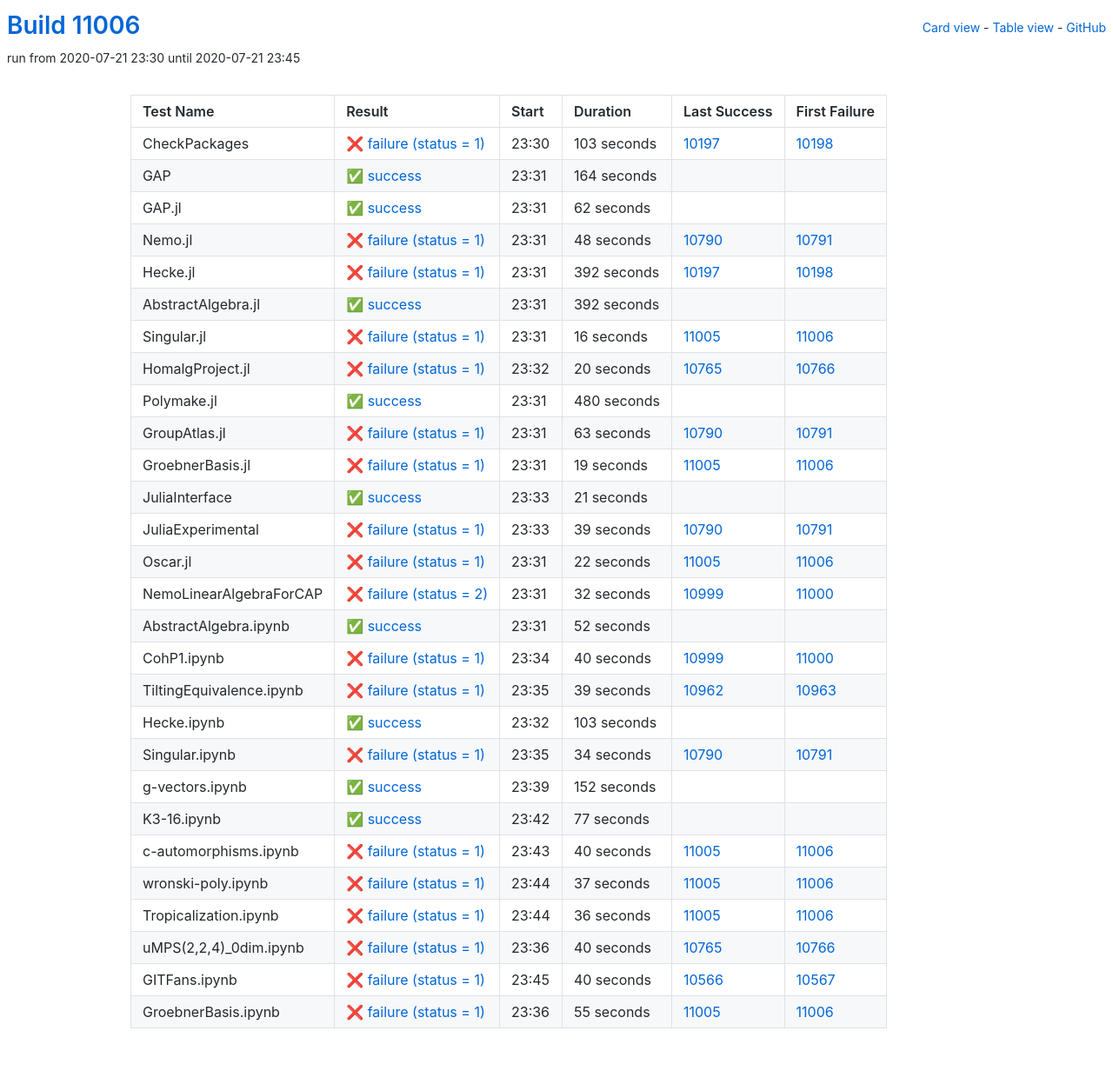
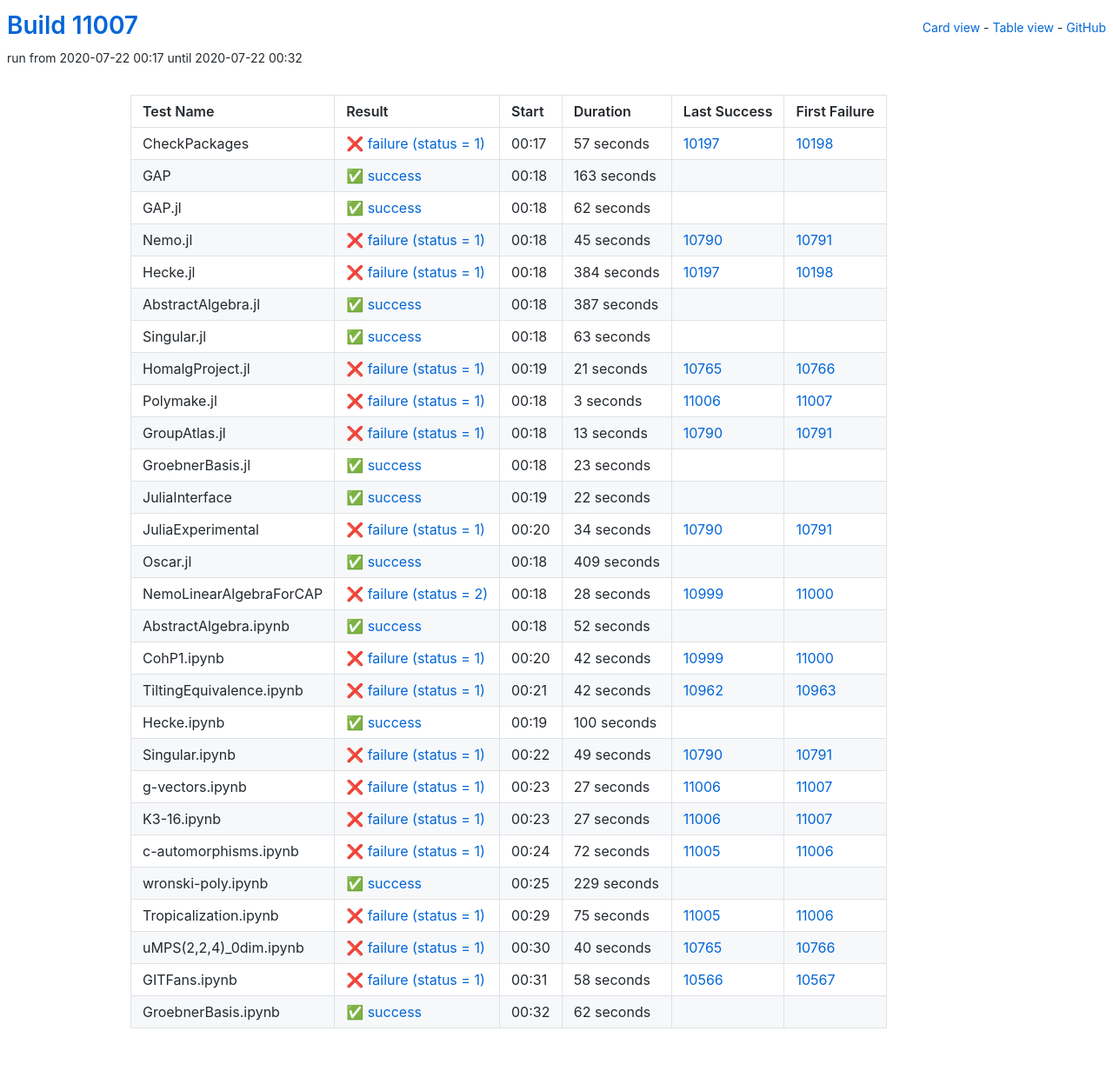
Before and after one commit to oscar-system/oscar-ci-status, a Jekyll site: the page built from table.html, in a window 1280 px wide. Shown: the whole page at 87% size. Built offline with Jekyll 4.4.1, drawn with Linux system fonts in a browser that asks for light colours.

Commit message:
Build #11007

```diff
--- a/_data/ci.yml
+++ b/_data/ci.yml
@@ -1,6 +1,6 @@
 ---
-build: 11006
-build_url: https://oscarci.mathematik.uni-kl.de/job/oscar/11006/
+build: 11007
+build_url: https://oscarci.mathematik.uni-kl.de/job/oscar/11007/
 job: oscar
 organization: oscar-system
 repo: oscar-ci-status
@@ -8,32 +8,32 @@
 tests:
 - name: CheckPackages
   id: checkpackages
-  log: https://oscarci.mathematik.uni-kl.de/job/oscar/11006/artifact/logs/build-11006/CheckPackages.log
-  start: 2020-07-21 23:30
+  log: https://oscarci.mathematik.uni-kl.de/job/oscar/11007/artifact/logs/build-11007/CheckPackages.log
+  start: 2020-07-22 00:17
   success: false
   exitcode: 1
   status: failure
-  duration: 103
+  duration: 57
   last_success: 10197
   last_success_url: https://oscarci.mathematik.uni-kl.de/job/oscar/10197/
   first_failure: 10198
   first_failure_url: https://oscarci.mathematik.uni-kl.de/job/oscar/10198/
 - name: GAP
   id: gap
-  log: https://oscarci.mathematik.uni-kl.de/job/oscar/11006/artifact/logs/build-11006/GAP.log
-  start: 2020-07-21 23:31
+  log: https://oscarci.mathematik.uni-kl.de/job/oscar/11007/artifact/logs/build-11007/GAP.log
+  start: 2020-07-22 00:18
   success: true
   exitcode: 0
   status: success
-  duration: 164
+  duration: 163
   last_success: false
   last_success_url:
   first_failure: false
   first_failure_url:
 - name: GAP.jl
   id: gap-jl
-  log: https://oscarci.mathematik.uni-kl.de/job/oscar/11006/artifact/logs/build-11006/GAP.jl.log
-  start: 2020-07-21 23:31
+  log: https://oscarci.mathematik.uni-kl.de/job/oscar/11007/artifact/logs/build-11007/GAP.jl.log
+  start: 2020-07-22 00:18
   success: true
   exitcode: 0
   status: success
@@ -44,152 +44,152 @@
   first_failure_url:
 - name: Nemo.jl
   id: nemo-jl
-  log: https://oscarci.mathematik.uni-kl.de/job/oscar/11006/artifact/logs/build-11006/Nemo.jl.log
-  start: 2020-07-21 23:31
+  log: https://oscarci.mathematik.uni-kl.de/job/oscar/11007/artifact/logs/build-11007/Nemo.jl.log
+  start: 2020-07-22 00:18
   success: false
   exitcode: 1
   status: failure
-  duration: 48
+  duration: 45
   last_success: 10790
   last_success_url: https://oscarci.mathematik.uni-kl.de/job/oscar/10790/
   first_failure: 10791
   first_failure_url: https://oscarci.mathematik.uni-kl.de/job/oscar/10791/
 - name: Hecke.jl
   id: hecke-jl
-  log: https://oscarci.mathematik.uni-kl.de/job/oscar/11006/artifact/logs/build-11006/Hecke.jl.log
-  start: 2020-07-21 23:31
+  log: https://oscarci.mathematik.uni-kl.de/job/oscar/11007/artifact/logs/build-11007/Hecke.jl.log
+  start: 2020-07-22 00:18
   success: false
   exitcode: 1
   status: failure
-  duration: 392
+  duration: 384
   last_success: 10197
   last_success_url: https://oscarci.mathematik.uni-kl.de/job/oscar/10197/
   first_failure: 10198
   first_failure_url: https://oscarci.mathematik.uni-kl.de/job/oscar/10198/
 - name: AbstractAlgebra.jl
   id: abstractalgebra-jl
-  log: https://oscarci.mathematik.uni-kl.de/job/oscar/11006/artifact/logs/build-11006/AbstractAlgebra.jl.log
-  start: 2020-07-21 23:31
+  log: https://oscarci.mathematik.uni-kl.de/job/oscar/11007/artifact/logs/build-11007/AbstractAlgebra.jl.log
+  start: 2020-07-22 00:18
   success: true
   exitcode: 0
   status: success
-  duration: 392
+  duration: 387
   last_success: false
   last_success_url:
   first_failure: false
   first_failure_url:
 - name: Singular.jl
   id: singular-jl
-  log: https://oscarci.mathematik.uni-kl.de/job/oscar/11006/artifact/logs/build-11006/Singular.jl.log
-  start: 2020-07-21 23:31
+  log: https://oscarci.mathematik.uni-kl.de/job/oscar/11007/artifact/logs/build-11007/Singular.jl.log
+  start: 2020-07-22 00:18
+  success: true
+  exitcode: 0
+  status: success
+  duration: 63
+  last_success: false
+  last_success_url:
+  first_failure: false
+  first_failure_url:
+- name: HomalgProject.jl
+  id: homalgproject-jl
+  log: https://oscarci.mathematik.uni-kl.de/job/oscar/11007/artifact/logs/build-11007/HomalgProject.jl.log
+  start: 2020-07-22 00:19
   success: false
   exitcode: 1
   status: failure
-  duration: 16
-  last_success: 11005
-  last_success_url: https://oscarci.mathematik.uni-kl.de/job/oscar/11005/
-  first_failure: 11006
-  first_failure_url: https://oscarci.mathematik.uni-kl.de/job/oscar/11006/
-- name: HomalgProject.jl
-  id: homalgproject-jl
-  log: https://oscarci.mathematik.uni-kl.de/job/oscar/11006/artifact/logs/build-11006/HomalgProject.jl.log
-  start: 2020-07-21 23:32
-  success: false
-  exitcode: 1
-  status: failure
-  duration: 20
+  duration: 21
   last_success: 10765
   last_success_url: https://oscarci.mathematik.uni-kl.de/job/oscar/10765/
   first_failure: 10766
   first_failure_url: https://oscarci.mathematik.uni-kl.de/job/oscar/10766/
 - name: Polymake.jl
   id: polymake-jl
-  log: https://oscarci.mathematik.uni-kl.de/job/oscar/11006/artifact/logs/build-11006/Polymake.jl.log
-  start: 2020-07-21 23:31
-  success: true
-  exitcode: 0
-  status: success
-  duration: 480
-  last_success: false
-  last_success_url:
-  first_failure: false
-  first_failure_url:
-- name: GroupAtlas.jl
-  id: groupatlas-jl
-  log: https://oscarci.mathematik.uni-kl.de/job/oscar/11006/artifact/logs/build-11006/GroupAtlas.jl.log
-  start: 2020-07-21 23:31
+  log: https://oscarci.mathematik.uni-kl.de/job/oscar/11007/artifact/logs/build-11007/Polymake.jl.log
+  start: 2020-07-22 00:18
   success: false
   exitcode: 1
   status: failure
-  duration: 63
+  duration: 3
+  last_success: 11006
+  last_success_url: https://oscarci.mathematik.uni-kl.de/job/oscar/11006/
+  first_failure: 11007
+  first_failure_url: https://oscarci.mathematik.uni-kl.de/job/oscar/11007/
+- name: GroupAtlas.jl
+  id: groupatlas-jl
+  log: https://oscarci.mathematik.uni-kl.de/job/oscar/11007/artifact/logs/build-11007/GroupAtlas.jl.log
+  start: 2020-07-22 00:18
+  success: false
+  exitcode: 1
+  status: failure
+  duration: 13
   last_success: 10790
   last_success_url: https://oscarci.mathematik.uni-kl.de/job/oscar/10790/
   first_failure: 10791
   first_failure_url: https://oscarci.mathematik.uni-kl.de/job/oscar/10791/
 - name: GroebnerBasis.jl
   id: groebnerbasis-jl
-  log: https://oscarci.mathematik.uni-kl.de/job/oscar/11006/artifact/logs/build-11006/GroebnerBasis.jl.log
-  start: 2020-07-21 23:31
-  success: false
-  exitcode: 1
-  status: failure
-  duration: 19
-  last_success: 11005
-  last_success_url: https://oscarci.mathematik.uni-kl.de/job/oscar/11005/
-  first_failure: 11006
-  first_failure_url: https://oscarci.mathematik.uni-kl.de/job/oscar/11006/
-- name: JuliaInterface
-  id: juliainterface
-  log: https://oscarci.mathematik.uni-kl.de/job/oscar/11006/artifact/logs/build-11006/JuliaInterface.log
-  start: 2020-07-21 23:33
+  log: https://oscarci.mathematik.uni-kl.de/job/oscar/11007/artifact/logs/build-11007/GroebnerBasis.jl.log
+  start: 2020-07-22 00:18
   success: true
   exitcode: 0
   status: success
-  duration: 21
+  duration: 23
+  last_success: false
+  last_success_url:
+  first_failure: false
+  first_failure_url:
+- name: JuliaInterface
+  id: juliainterface
+  log: https://oscarci.mathematik.uni-kl.de/job/oscar/11007/artifact/logs/build-11007/JuliaInterface.log
+  start: 2020-07-22 00:19
+  success: true
+  exitcode: 0
+  status: success
+  duration: 22
   last_success: false
   last_success_url:
   first_failure: false
   first_failure_url:
 - name: JuliaExperimental
   id: juliaexperimental
-  log: https://oscarci.mathematik.uni-kl.de/job/oscar/11006/artifact/logs/build-11006/JuliaExperimental.log
-  start: 2020-07-21 23:33
+  log: https://oscarci.mathematik.uni-kl.de/job/oscar/11007/artifact/logs/build-11007/JuliaExperimental.log
+  start: 2020-07-22 00:20
   success: false
   exitcode: 1
   status: failure
-  duration: 39
+  duration: 34
   last_success: 10790
   last_success_url: https://oscarci.mathematik.uni-kl.de/job/oscar/10790/
   first_failure: 10791
   first_failure_url: https://oscarci.mathematik.uni-kl.de/job/oscar/10791/
 - name: Oscar.jl
   id: oscar-jl
-  log: https://oscarci.mathematik.uni-kl.de/job/oscar/11006/artifact/logs/build-11006/Oscar.jl.log
-  start: 2020-07-21 23:31
-  success: false
-  exitcode: 1
-  status: failure
-  duration: 22
-  last_success: 11005
-  last_success_url: https://oscarci.mathematik.uni-kl.de/job/oscar/11005/
-  first_failure: 11006
-  first_failure_url: https://oscarci.mathematik.uni-kl.de/job/oscar/11006/
+  log: https://oscarci.mathematik.uni-kl.de/job/oscar/11007/artifact/logs/build-11007/Oscar.jl.log
+  start: 2020-07-22 00:18
+  success: true
+  exitcode: 0
+  status: success
+  duration: 409
+  last_success: false
+  last_success_url:
+  first_failure: false
+  first_failure_url:
 - name: NemoLinearAlgebraForCAP
   id: nemolinearalgebraforcap
-  log: https://oscarci.mathematik.uni-kl.de/job/oscar/11006/artifact/logs/build-11006/NemoLinearAlgebraForCAP.log
-  start: 2020-07-21 23:31
+  log: https://oscarci.mathematik.uni-kl.de/job/oscar/11007/artifact/logs/build-11007/NemoLinearAlgebraForCAP.log
+  start: 2020-07-22 00:18
   success: false
   exitcode: 2
   status: failure
-  duration: 32
+  duration: 28
   last_success: 10999
   last_success_url: https://oscarci.mathematik.uni-kl.de/job/oscar/10999/
   first_failure: 11000
   first_failure_url: https://oscarci.mathematik.uni-kl.de/job/oscar/11000/
 - name: AbstractAlgebra.ipynb
   id: abstractalgebra-ipynb
-  log: https://oscarci.mathematik.uni-kl.de/job/oscar/11006/artifact/logs/build-11006/AbstractAlgebra.ipynb.log
-  start: 2020-07-21 23:31
+  log: https://oscarci.mathematik.uni-kl.de/job/oscar/11007/artifact/logs/build-11007/AbstractAlgebra.ipynb.log
+  start: 2020-07-22 00:18
   success: true
   exitcode: 0
   status: success
@@ -200,116 +200,116 @@
   first_failure_url:
 - name: CohP1.ipynb
   id: cohp1-ipynb
-  log: https://oscarci.mathematik.uni-kl.de/job/oscar/11006/artifact/logs/build-11006/CohP1.ipynb.log
-  start: 2020-07-21 23:34
+  log: https://oscarci.mathematik.uni-kl.de/job/oscar/11007/artifact/logs/build-11007/CohP1.ipynb.log
+  start: 2020-07-22 00:20
   success: false
   exitcode: 1
   status: failure
-  duration: 40
+  duration: 42
   last_success: 10999
   last_success_url: https://oscarci.mathematik.uni-kl.de/job/oscar/10999/
   first_failure: 11000
   first_failure_url: https://oscarci.mathematik.uni-kl.de/job/oscar/11000/
 - name: TiltingEquivalence.ipynb
   id: tiltingequivalence-ipynb
-  log: https://oscarci.mathematik.uni-kl.de/job/oscar/11006/artifact/logs/build-11006/TiltingEquivalence.ipynb.log
-  start: 2020-07-21 23:35
+  log: https://oscarci.mathematik.uni-kl.de/job/oscar/11007/artifact/logs/build-11007/TiltingEquivalence.ipynb.log
+  start: 2020-07-22 00:21
   success: false
   exitcode: 1
   status: failure
-  duration: 39
+  duration: 42
   last_success: 10962
   last_success_url: https://oscarci.mathematik.uni-kl.de/job/oscar/10962/
   first_failure: 10963
   first_failure_url: https://oscarci.mathematik.uni-kl.de/job/oscar/10963/
 - name: Hecke.ipynb
   id: hecke-ipynb
-  log: https://oscarci.mathematik.uni-kl.de/job/oscar/11006/artifact/logs/build-11006/Hecke.ipynb.log
-  start: 2020-07-21 23:32
+  log: https://oscarci.mathematik.uni-kl.de/job/oscar/11007/artifact/logs/build-11007/Hecke.ipynb.log
+  start: 2020-07-22 00:19
   success: true
   exitcode: 0
   status: success
-  duration: 103
+  duration: 100
   last_success: false
   last_success_url:
   first_failure: false
   first_failure_url:
 - name: Singular.ipynb
   id: singular-ipynb
-  log: https://oscarci.mathematik.uni-kl.de/job/oscar/11006/artifact/logs/build-11006/Singular.ipynb.log
-  start: 2020-07-21 23:35
+  log: https://oscarci.mathematik.uni-kl.de/job/oscar/11007/artifact/logs/build-11007/Singular.ipynb.log
+  start: 2020-07-22 00:22
   success: false
   exitcode: 1
   status: failure
-  duration: 34
+  duration: 49
   last_success: 10790
   last_success_url: https://oscarci.mathematik.uni-kl.de/job/oscar/10790/
   first_failure: 10791
   first_failure_url: https://oscarci.mathematik.uni-kl.de/job/oscar/10791/
 - name: g-vectors.ipynb
   id: g-vectors-ipynb
-  log: https://oscarci.mathematik.uni-kl.de/job/oscar/11006/artifact/logs/build-11006/g-vectors.ipynb.log
-  start: 2020-07-21 23:39
-  success: true
-  exitcode: 0
-  status: success
-  duration: 152
-  last_success: false
-  last_success_url:
-  first_failure: false
-  first_failure_url:
-- name: K3-16.ipynb
-  id: k3-16-ipynb
-  log: https://oscarci.mathematik.uni-kl.de/job/oscar/11006/artifact/logs/build-11006/K3-16.ipynb.log
-  start: 2020-07-21 23:42
-  success: true
-  exitcode: 0
-  status: success
-  duration: 77
-  last_success: false
-  last_success_url:
-  first_failure: false
-  first_failure_url:
-- name: c-automorphisms.ipynb
-  id: c-automorphisms-ipynb
-  log: https://oscarci.mathematik.uni-kl.de/job/oscar/11006/artifact/logs/build-11006/c-automorphisms.ipynb.log
-  start: 2020-07-21 23:43
+  log: https://oscarci.mathematik.uni-kl.de/job/oscar/11007/artifact/logs/build-11007/g-vectors.ipynb.log
+  start: 2020-07-22 00:23
   success: false
   exitcode: 1
   status: failure
-  duration: 40
+  duration: 27
+  last_success: 11006
+  last_success_url: https://oscarci.mathematik.uni-kl.de/job/oscar/11006/
+  first_failure: 11007
+  first_failure_url: https://oscarci.mathematik.uni-kl.de/job/oscar/11007/
+- name: K3-16.ipynb
+  id: k3-16-ipynb
+  log: https://oscarci.mathematik.uni-kl.de/job/oscar/11007/artifact/logs/build-11007/K3-16.ipynb.log
+  start: 2020-07-22 00:23
+  success: false
+  exitcode: 1
+  status: failure
+  duration: 27
+  last_success: 11006
+  last_success_url: https://oscarci.mathematik.uni-kl.de/job/oscar/11006/
+  first_failure: 11007
+  first_failure_url: https://oscarci.mathematik.uni-kl.de/job/oscar/11007/
+- name: c-automorphisms.ipynb
+  id: c-automorphisms-ipynb
+  log: https://oscarci.mathematik.uni-kl.de/job/oscar/11007/artifact/logs/build-11007/c-automorphisms.ipynb.log
+  start: 2020-07-22 00:24
+  success: false
+  exitcode: 1
+  status: failure
+  duration: 72
   last_success: 11005
   last_success_url: https://oscarci.mathematik.uni-kl.de/job/oscar/11005/
   first_failure: 11006
   first_failure_url: https://oscarci.mathematik.uni-kl.de/job/oscar/11006/
 - name: wronski-poly.ipynb
   id: wronski-poly-ipynb
-  log: https://oscarci.mathematik.uni-kl.de/job/oscar/11006/artifact/logs/build-11006/wronski-poly.ipynb.log
-  start: 2020-07-21 23:44
+  log: https://oscarci.mathematik.uni-kl.de/job/oscar/11007/artifact/logs/build-11007/wronski-poly.ipynb.log
+  start: 2020-07-22 00:25
+  success: true
+  exitcode: 0
+  status: success
+  duration: 229
+  last_success: false
+  last_success_url:
+  first_failure: false
+  first_failure_url:
+- name: Tropicalization.ipynb
+  id: tropicalization-ipynb
+  log: https://oscarci.mathematik.uni-kl.de/job/oscar/11007/artifact/logs/build-11007/Tropicalization.ipynb.log
+  start: 2020-07-22 00:29
   success: false
   exitcode: 1
   status: failure
-  duration: 37
-  last_success: 11005
-  last_success_url: https://oscarci.mathematik.uni-kl.de/job/oscar/11005/
-  first_failure: 11006
-  first_failure_url: https://oscarci.mathematik.uni-kl.de/job/oscar/11006/
-- name: Tropicalization.ipynb
-  id: tropicalization-ipynb
-  log: https://oscarci.mathematik.uni-kl.de/job/oscar/11006/artifact/logs/build-11006/Tropicalization.ipynb.log
-  start: 2020-07-21 23:44
-  success: false
-  exitcode: 1
-  status: failure
-  duration: 36
+  duration: 75
   last_success: 11005
   last_success_url: https://oscarci.mathematik.uni-kl.de/job/oscar/11005/
   first_failure: 11006
   first_failure_url: https://oscarci.mathematik.uni-kl.de/job/oscar/11006/
 - name: uMPS(2,2,4)_0dim.ipynb
   id: umps-2-2-4-0dim-ipynb
-  log: https://oscarci.mathematik.uni-kl.de/job/oscar/11006/artifact/logs/build-11006/uMPS-2-2-4-_0dim.ipynb.log
-  start: 2020-07-21 23:36
+  log: https://oscarci.mathematik.uni-kl.de/job/oscar/11007/artifact/logs/build-11007/uMPS-2-2-4-_0dim.ipynb.log
+  start: 2020-07-22 00:30
   success: false
   exitcode: 1
   status: failure
@@ -320,25 +320,25 @@
   first_failure_url: https://oscarci.mathematik.uni-kl.de/job/oscar/10766/
 - name: GITFans.ipynb
   id: gitfans-ipynb
-  log: https://oscarci.mathematik.uni-kl.de/job/oscar/11006/artifact/logs/build-11006/GITFans.ipynb.log
-  start: 2020-07-21 23:45
+  log: https://oscarci.mathematik.uni-kl.de/job/oscar/11007/artifact/logs/build-11007/GITFans.ipynb.log
+  start: 2020-07-22 00:31
   success: false
   exitcode: 1
   status: failure
-  duration: 40
+  duration: 58
   last_success: 10566
   last_success_url: https://oscarci.mathematik.uni-kl.de/job/oscar/10566/
   first_failure: 10567
   first_failure_url: https://oscarci.mathematik.uni-kl.de/job/oscar/10567/
 - name: GroebnerBasis.ipynb
   id: groebnerbasis-ipynb
-  log: https://oscarci.mathematik.uni-kl.de/job/oscar/11006/artifact/logs/build-11006/GroebnerBasis.ipynb.log
-  start: 2020-07-21 23:36
-  success: false
-  exitcode: 1
-  status: failure
-  duration: 55
-  last_success: 11005
-  last_success_url: https://oscarci.mathematik.uni-kl.de/job/oscar/11005/
-  first_failure: 11006
-  first_failure_url: https://oscarci.mathematik.uni-kl.de/job/oscar/11006/
+  log: https://oscarci.mathematik.uni-kl.de/job/oscar/11007/artifact/logs/build-11007/GroebnerBasis.ipynb.log
+  start: 2020-07-22 00:32
+  success: true
+  exitcode: 0
+  status: success
+  duration: 62
+  last_success: false
+  last_success_url:
+  first_failure: false
+  first_failure_url:
```
Also changed, not shown: README.md.
